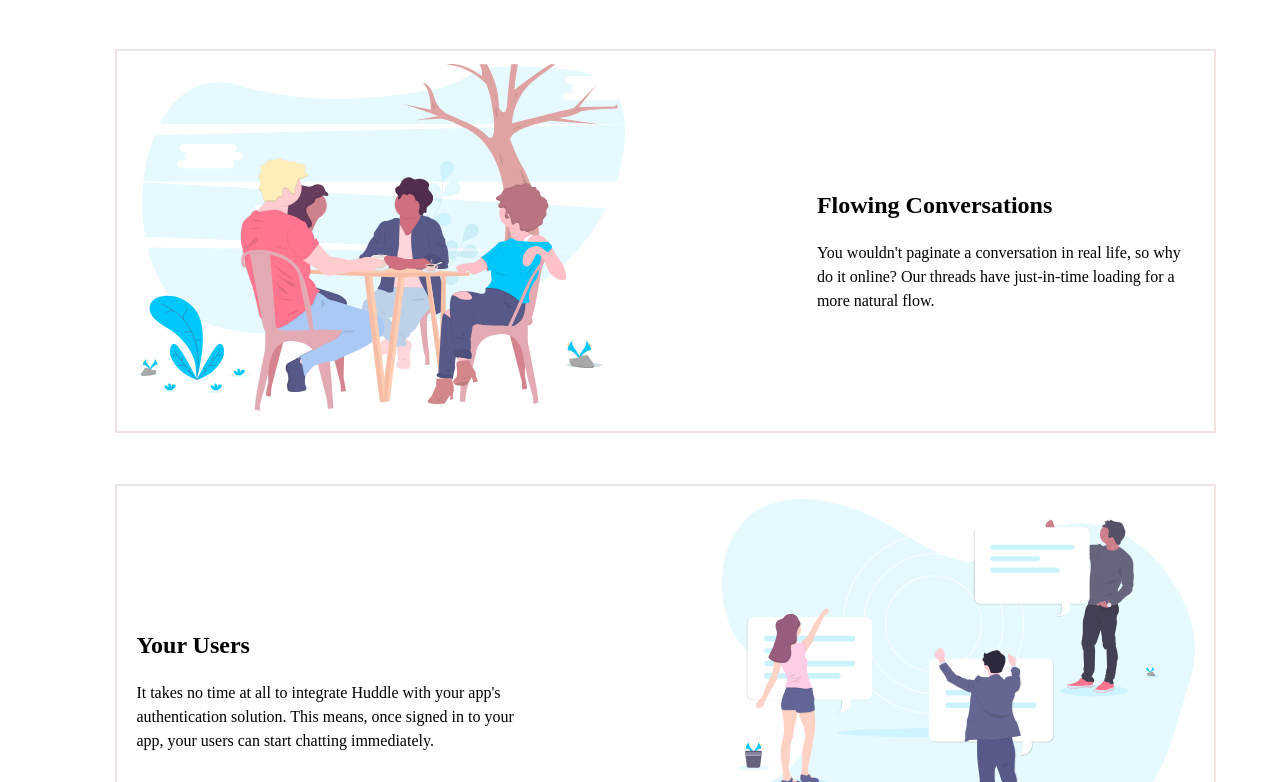
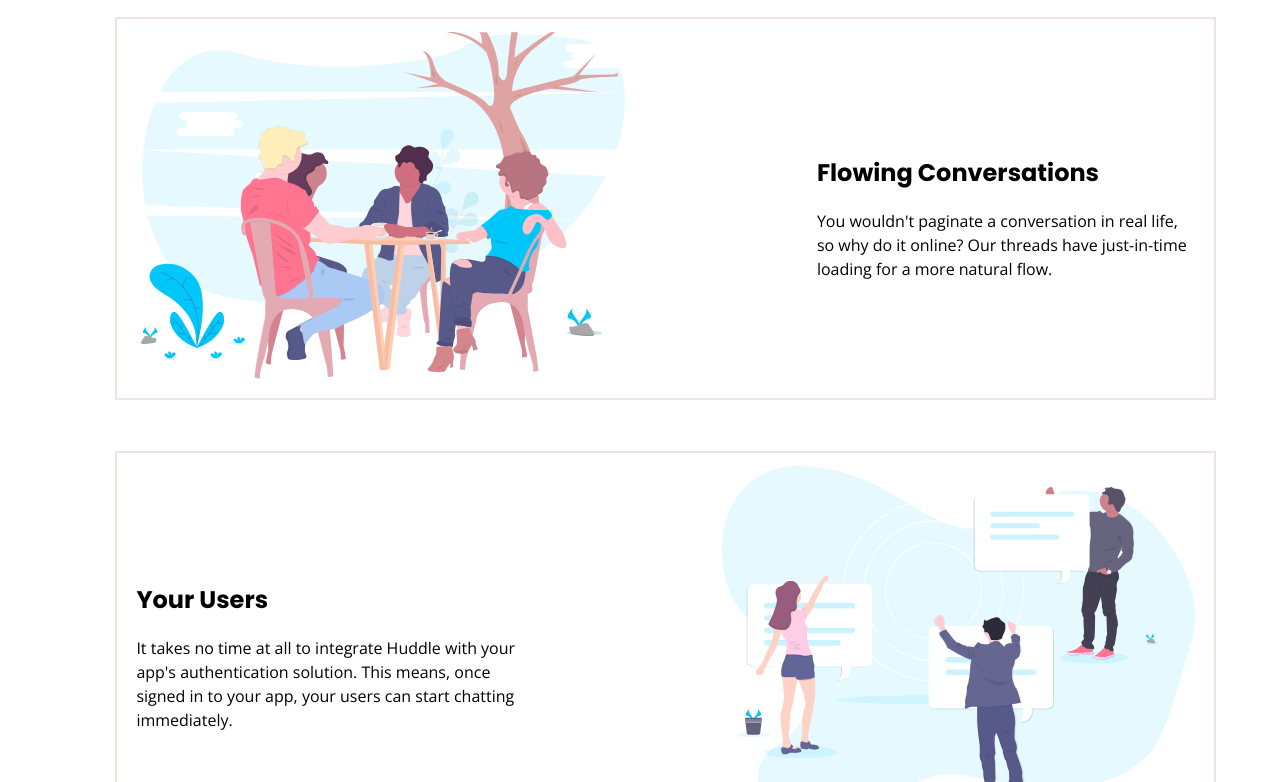
Before and after one commit to koredebanfe/flyolandingpage, a plain HTML site: page index.html in a window 1280 px wide. Shown: the part 1026-1808 px from the top of the page. Drawn offline with nearby package versions, Linux system fonts and the light colour scheme.

Commit message:
update font with external font

```diff
--- a/index.css
+++ b/index.css
@@ -2,6 +2,14 @@
     padding: 0;
     margin: 0;
     box-sizing: border-box;
+}
+
+body {
+    font-family: 'Open Sans', sans-serif;
+}
+
+h1, h2, h3, h4, h5, h6 {
+    font-family: 'Poppins', sans-serif;
 }
 
 main,.header, footer {
--- a/index.html
+++ b/index.html
@@ -3,7 +3,9 @@
 <head>
   <meta charset="UTF-8">
   <meta name="viewport" content="width=device-width, initial-scale=1.0"> <!-- displays site properly based on user's device -->
-
+  <link rel="preconnect" href="https://fonts.googleapis.com">
+  <link rel="preconnect" href="https://fonts.gstatic.com" crossorigin>
+  <link href="https://fonts.googleapis.com/css2?family=Open+Sans:wght@400;600;700&family=Poppins:wght@700&display=swap" rel="stylesheet">
   <link rel="icon" type="image/png" sizes="32x32" href="./images/favicon-32x32.png">
   <link rel="stylesheet" href="./index.css">
   <title>Frontend Mentor | Huddle landing page with curved sections</title>
```
